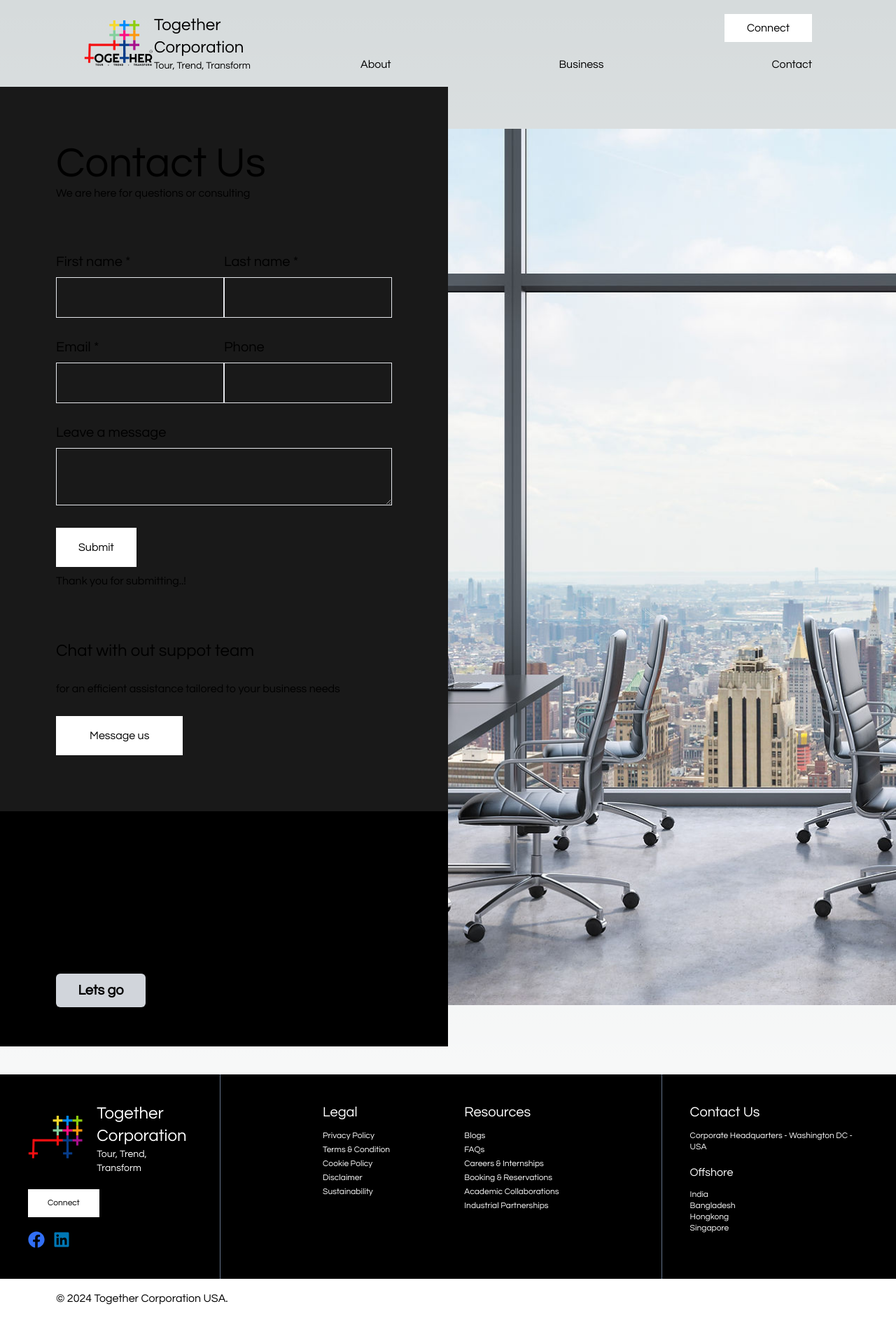
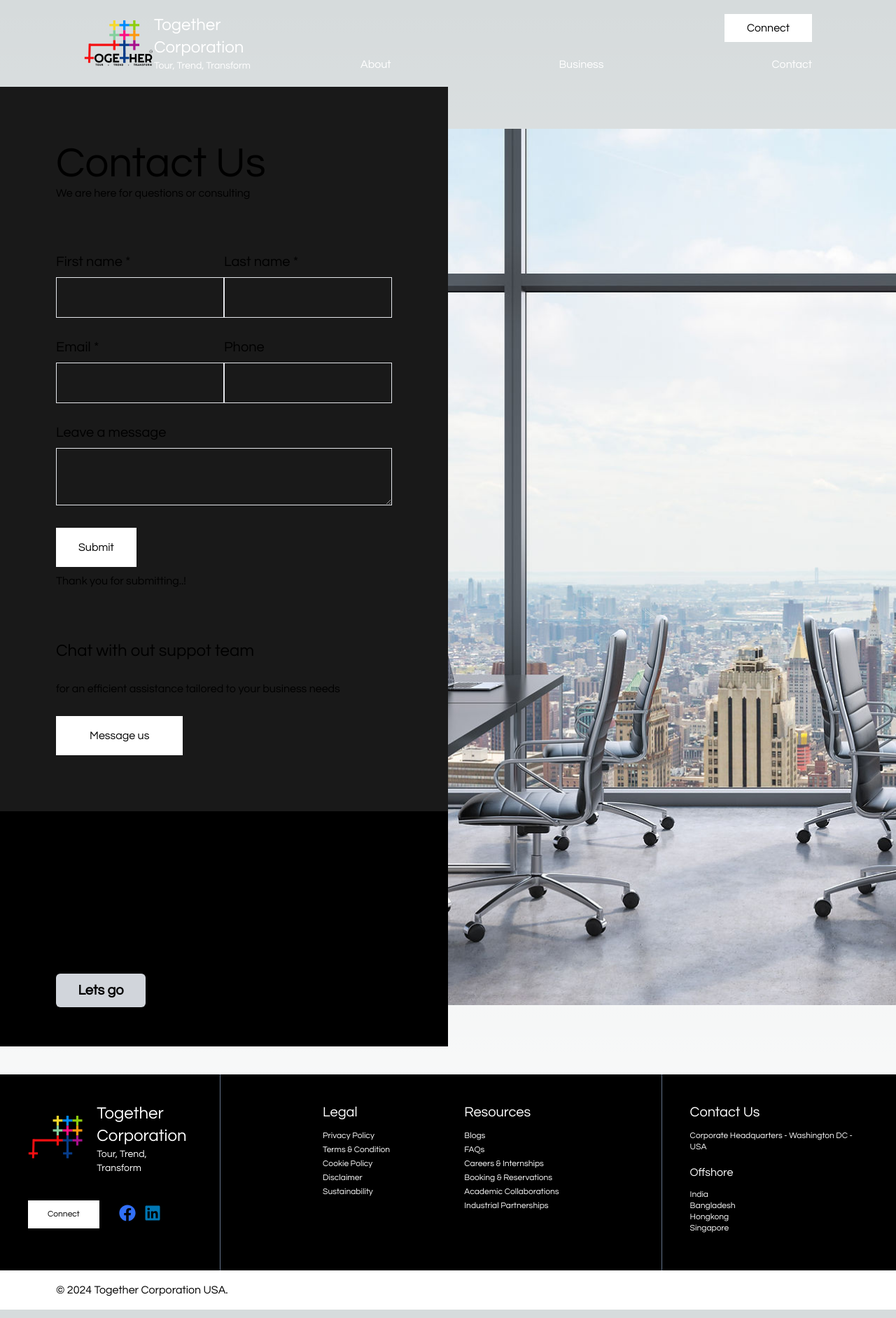
Before and after one commit to ShyamPrakashPPK/togethercorporationsite, a Next.js app: page /contact-us in a window 1280 px wide. Shown: the whole page at 70% size. Built offline with nearby package versions, Linux system fonts and the light colour scheme.

Commit message:
navbar issue

```diff
--- /dev/null
+++ b/src/app/about/page.tsx
@@ -0,0 +1,19 @@
+import Footbar from '@/components/Footbar/Footer'
+import Navbar from '@/components/Navbar/Navbar'
+import React from 'react'
+
+export default function page() {
+  return (
+      <section>
+          <div>
+              <Navbar/>
+          </div>
+          <div className='h-[100vh]'>
+              hello
+          </div>
+          {/* <div>
+              <Footbar/>
+          </div> */}
+</section>
+  )
+}
--- a/src/app/page.tsx
+++ b/src/app/page.tsx
@@ -89,18 +89,18 @@ export default function Home() {
             zIndex: 0,
           }}
         ></div>
-        <div ref={heroRef} className="z-10 relative max-w-7xl px-[15vh] mt-[10vh]">
-          <div className="text-6xl">
+        <div ref={heroRef} className="z-10 relative max-w-7xl px-[20px] md:px-[15vh] mt-[10vh]">
+          <div className="text-4xl md:text-6xl">
             &quot;Empowering Minds, Transforming Style, and Enriching Journeys: Together, we create a brighter future.&quot;
           </div>
-          <div className="text-3xl pt-10">
+          <div className="text-2xl md:text-3xl pt-10">
             The destination for leaders who seek to change the world
           </div>
           <div className="button my-10 py-3 px-7 bg-white text-black w-min">
             Connect
           </div>
         </div>
-        <div className="z-10 relative grid grid-cols-2">
+        <div className="z-10 relative grid grid-cols-1 md:grid-cols-2">
           <div className="border-r border-gray-300 pr-[10vh]">
             <Image
               src={arrow}
@@ -110,7 +110,7 @@ export default function Home() {
               height={100}
             />
           </div>
-          <div className="pl-[10vh] py-[15vh]">
+          <div className="pl-[10%] md:pl-[10vh] py-[15vh]">
             <div>Subscribe to our Mailing list</div>
             <div className="py-1">Enter your email here</div>
             <div className="flex">
@@ -120,7 +120,7 @@ export default function Home() {
           </div>
         </div>
       </div>
-      <div className="bg-white grid grid-cols-2 text-black">
+      <div className="bg-white grid grid-cols-1 md:grid-cols-2 text-black">
         <div ref={handleRef(0)} className="border-r border-b p-32">
           <div className="text-6xl">Company Overview</div>
           <div className="text-xl">We are a global conglomerate headquartered in Washington, DC, with a dynamic presence across diverse business verticals.</div>
--- a/src/components/Footbar/Footer.tsx
+++ b/src/components/Footbar/Footer.tsx
@@ -20,12 +20,15 @@ export default function Footbar() {
                                         <div className='font-light text-sm'>Tour, Trend, Transform</div>
                                     </div>
                                 </div>
-                                <div className="button my-5 py-3 px-7 bg-white text-black w-min">
-                                    Connect
-                                </div>
-                                <div className="flex mt-4">
-                                    <a className="mb-1 mr-3" rel="noreferrer" href="https://www.facebook.com/profile.php?id=100091496540756" target="_blank"><svg stroke="currentColor" fill="currentColor" stroke-width="0" viewBox="0 0 512 512" color="#316FF6" height="24" width="24" xmlns="http://www.w3.org/2000/svg" ><path d="M504 256C504 119 393 8 256 8S8 119 8 256c0 123.78 90.69 226.38 209.25 245V327.69h-63V256h63v-54.64c0-62.15 37-96.48 93.67-96.48 27.14 0 55.52 4.84 55.52 4.84v61h-31.28c-30.8 0-40.41 19.12-40.41 38.73V256h68.78l-11 71.69h-57.78V501C413.31 482.38 504 379.78 504 256z"></path></svg></a>
-                                    <a className="mb-1" rel="noreferrer" href="https://www.linkedin.com/company/together-edtech/" target="_blank"><svg stroke="currentColor" fill="currentColor" stroke-width="0" viewBox="0 0 448 512" color="#0077B5" height="24" width="24" xmlns="http://www.w3.org/2000/svg" ><path d="M416 32H31.9C14.3 32 0 46.5 0 64.3v383.4C0 465.5 14.3 480 31.9 480H416c17.6 0 32-14.5 32-32.3V64.3c0-17.8-14.4-32.3-32-32.3zM135.4 416H69V202.2h66.5V416zm-33.2-243c-21.3 0-38.5-17.3-38.5-38.5S80.9 96 102.2 96c21.2 0 38.5 17.3 38.5 38.5 0 21.3-17.2 38.5-38.5 38.5zm282.1 243h-66.4V312c0-24.8-.5-56.7-34.5-56.7-34.6 0-39.9 27-39.9 54.9V416h-66.4V202.2h63.7v29.2h.9c8.9-16.8 30.6-34.5 62.9-34.5 67.2 0 79.7 44.3 79.7 101.9V416z"></path></svg></a>
+
+                                <div className="flex  flex-col md:flex-row gap-2 items-center mt-4">
+                                    <div className="button my-5 py-3 px-7 bg-white text-black w-min">
+                                        Connect
+                                    </div>
+                                    <div className='flex flex-row px-5'>
+                                        <a className="mb-1 mr-3" rel="noreferrer" href="https://www.facebook.com/profile.php?id=100091496540756" target="_blank"><svg stroke="currentColor" fill="currentColor" stroke-width="0" viewBox="0 0 512 512" color="#316FF6" height="24" width="24" xmlns="http://www.w3.org/2000/svg" ><path d="M504 256C504 119 393 8 256 8S8 119 8 256c0 123.78 90.69 226.38 209.25 245V327.69h-63V256h63v-54.64c0-62.15 37-96.48 93.67-96.48 27.14 0 55.52 4.84 55.52 4.84v61h-31.28c-30.8 0-40.41 19.12-40.41 38.73V256h68.78l-11 71.69h-57.78V501C413.31 482.38 504 379.78 504 256z"></path></svg></a>
+                                        <a className="mb-1" rel="noreferrer" href="https://www.linkedin.com/company/together-edtech/" target="_blank"><svg stroke="currentColor" fill="currentColor" stroke-width="0" viewBox="0 0 448 512" color="#0077B5" height="24" width="24" xmlns="http://www.w3.org/2000/svg" ><path d="M416 32H31.9C14.3 32 0 46.5 0 64.3v383.4C0 465.5 14.3 480 31.9 480H416c17.6 0 32-14.5 32-32.3V64.3c0-17.8-14.4-32.3-32-32.3zM135.4 416H69V202.2h66.5V416zm-33.2-243c-21.3 0-38.5-17.3-38.5-38.5S80.9 96 102.2 96c21.2 0 38.5 17.3 38.5 38.5 0 21.3-17.2 38.5-38.5 38.5zm282.1 243h-66.4V312c0-24.8-.5-56.7-34.5-56.7-34.6 0-39.9 27-39.9 54.9V416h-66.4V202.2h63.7v29.2h.9c8.9-16.8 30.6-34.5 62.9-34.5 67.2 0 79.7 44.3 79.7 101.9V416z"></path></svg></a>
+                                    </div>
                                 </div>
                             </div>
                         </div>
--- a/src/components/Navbar/Navbar.tsx
+++ b/src/components/Navbar/Navbar.tsx
@@ -1,31 +1,82 @@
+'use client'
 import Image from 'next/image'
-import React from 'react'
+import React, { useState } from 'react'
+import { FaBars, FaTimes } from 'react-icons/fa'
 import logo from '../../../public/logo.svg'
 import Link from 'next/link'
 
+export default function Navbar() {
+    const [isDropdownOpen, setIsDropdownOpen] = useState(false);
+    const [isSidebarOpen, setIsSidebarOpen] = useState(false);
 
-
-export default function Navbar() {
     return (
-        <div className='p-5 bg-transparent  px-[15vh] flex justify-between '>
-            <div className="flex flex-row items-center">
-                <div>
-                    <Image src={logo} alt='' width={100} height={100} />
+        <div>
+            <div className='p-5 bg-transparent md:px-[15vh] flex justify-between items-center text-white'>
+                <Link href='/'>
+                    <div className="flex flex-row items-center ">
+                        <div>
+                            <Image src={logo} alt='Logo' width={100} height={100} />
+                        </div>
+                        <div className='flex flex-col text-white'>
+                            <div className='text-2xl '>Together</div>
+                            <div className='text-2xl '>Corporation</div>
+                            <div className='font-light text-sm '>Tour, Trend, Transform</div>
+                        </div>
+                    </div>
+                </Link>
+                <div className='flex flex-col gap-5 items-end'>
+                    <div className='bg-white text-md p-2 px-8 text-black font-light'>Connect</div>
+                    <div className='flex flex-row gap-[30vh] relative'>
+                        <Link className='hover:text-violet-200 text-white' href='/about'>About</Link>
+                        <div
+                            className='relative'
+                            onMouseEnter={() => setIsDropdownOpen(true)}
+                            onMouseLeave={() => setIsDropdownOpen(false)}
+                        >
+                            <div className='hover:text-violet-200 text-white'>Business</div>
+                            {isDropdownOpen && (
+                                <div
+                                    className='absolute text-right top-full -right-7 bg-black text-white shadow-lg flex flex-col pl-12 pt-3 pr-4'
+                                    onMouseEnter={() => setIsDropdownOpen(true)}
+                                    onMouseLeave={() => setIsDropdownOpen(false)}
+                                >
+                                    <Link href='/business/tourism' className='p-2 hover:text-violet-200 '>Tourism</Link>
+                                    <Link href='/business/education' className='p-2 hover:text-violet-200 '>Education</Link>
+                                    <Link href='/business/threads' className='p-2 hover:text-violet-200 '>Threads</Link>
+                                </div>
+                            )}
+                        </div>
+                        <Link className='hover:text-violet-200 text-white' href='/contact-us'>Contact</Link>
+                    </div>
                 </div>
-                <div className='flex flex-col'>
-                    <div className='text-2xl'>Together</div>
-                    <div className='text-2xl'>Corporation</div>
-                    <div className='font-light text-sm'>Tour, Trend, Transform</div>
+                <div className='md:hidden flex items-center'>
+                    <button onClick={() => setIsSidebarOpen(true)}>
+                        <FaBars size={30} />
+                    </button>
                 </div>
             </div>
-            <div className='flex flex-col gap-5 items-end'>
-                <div className='bg-white text-md p-2 px-8 text-black font-light'>Connect</div>
-                <div className='flex flex-row gap-60'>
-                    <Link href={'/fff'}>About</Link>
-                    <Link href={'/fff'}>Business</Link>
-                    <Link href={'/contact-us'}>Contact</Link>
+
+            {/* {isSidebarOpen && (
+                <div className='fixed top-0 left-0 w-[75%] h-full bg-black text-white shadow-lg flex flex-col p-5'>
+                    <button onClick={() => setIsSidebarOpen(false)} className='self-end'>
+                        <FaTimes size={30} />
+                    </button>
+                    <Link href='/' className='my-2' onClick={() => setIsSidebarOpen(false)}>Home</Link>
+                    <Link href='/about' className='my-2' onClick={() => setIsSidebarOpen(false)}>About</Link>
+                    <div className='relative my-2'>
+                        <div onClick={() => setIsDropdownOpen(!isDropdownOpen)}>Business</div>
+                        {isDropdownOpen && (
+                            <div className='flex flex-col bg-gray-800'>
+                                <Link href='/business/tourism' className='p-2 hover:bg-gray-700' onClick={() => setIsSidebarOpen(false)}>Tourism</Link>
+                                <Link href='/business/education' className='p-2 hover:bg-gray-700' onClick={() => setIsSidebarOpen(false)}>Education</Link>
+                                <Link href='/business/threads' className='p-2 hover:bg-gray-700' onClick={() => setIsSidebarOpen(false)}>Threads</Link>
+                            </div>
+                        )}
+                    </div>
+                    <Link href='/contact-us' className='my-2' onClick={() => setIsSidebarOpen(false)}>Contact</Link>
+                    <div className='bg-white text-md p-2 px-8 text-black font-light mt-4' onClick={() => setIsSidebarOpen(false)}>Connect</div>
                 </div>
-            </div>
+            )} */}
         </div>
     )
 }
```
Also changed, not shown: package.json (+5 -4 lines), 1 other file (tests, documents, lock files or other folders).
